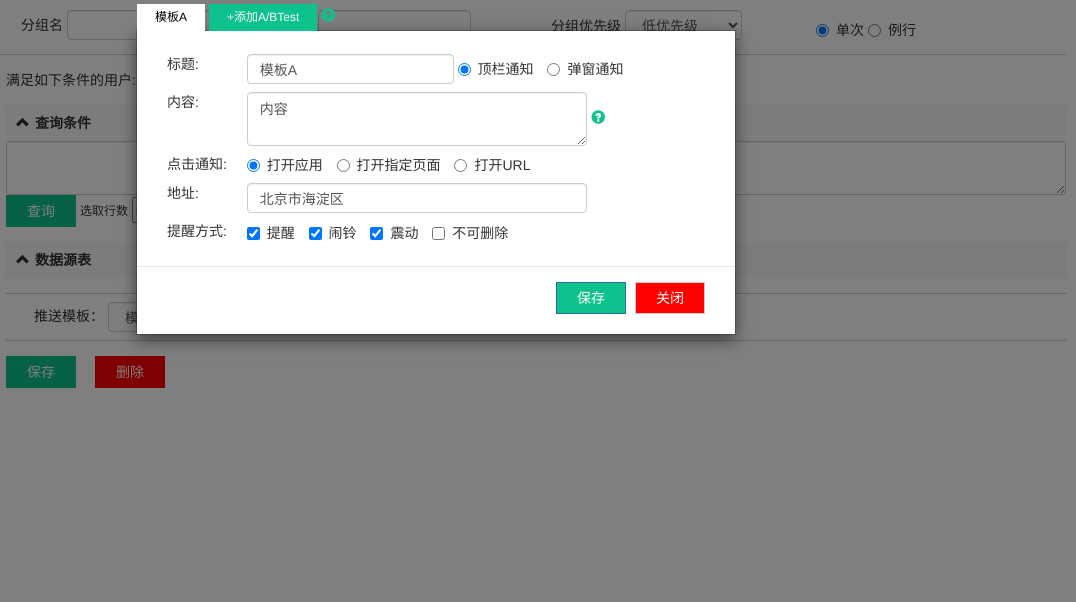
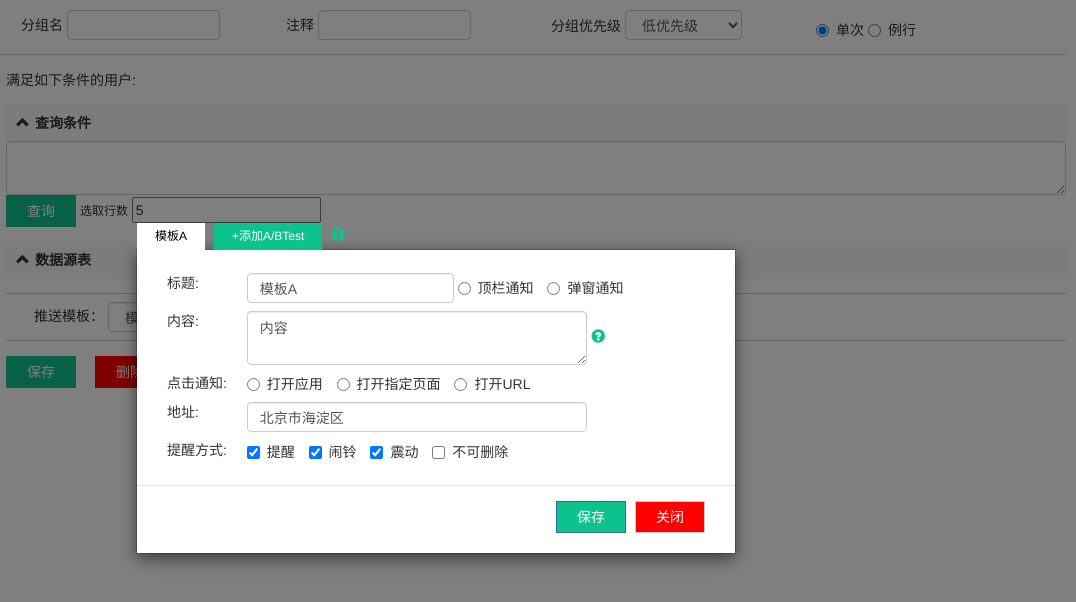
Before and after one commit to limanclear0726/partpro, a plain HTML site: page pro/index.html in a window 1280 px wide. Both pictures are taken after a click on the icon 526 px from the left and 314 px from the top of the page. Shown: the top 602 px of the page, 204-1280 px from the left. Drawn offline with Linux system fonts and the light colour scheme.

Commit message:
添加模板名称abcd

```diff
--- a/pro/css/index.css
+++ b/pro/css/index.css
@@ -65,7 +65,7 @@ label { font-weight:  normal; }
 #mytempplate .form-inline { margin: 8px 0 ;}
 .template_list { display: inline-block; }
 .templateheader { position: absolute; width:100%; top: -27px; left:0; }
-.templateheader a.templatename { display: inline-block;  background: #0ec28e; color: #fff;  padding:5px 18px; font-size: 12px; cursor: pointer; }
+.templateheader a.templatename { margin-right:5px; display: inline-block;  background: #0ec28e; color: #fff;  padding:5px 18px; font-size: 12px; cursor: pointer; }
 .templateheader a:hover { text-decoration: none; color: #fff; }
 .templateheader a.current { background: #fff; color: #000; }
 .errormsg { color: red; margin: 5px; }
--- a/pro/js/common.js
+++ b/pro/js/common.js
@@ -238,14 +238,13 @@ componentGroup.prototype = {
 
 };
 
-//模板
-
-//[{"id":"1","name":"模板A","data":{"name":"模板A","notice_method":"1","info":"内容","click_notice":"1",}}];
+//模板A B C D
+//[{"id":"1","text":"模板A","name":"模板A","notice_method":"1","info":"内容","click_notice":"1"}];
 
 var Template = function(option){
 	this.data = option.data;
 	this.obj  = option.obj;
-	this.temp_tabdata = [];
+	this.temp_tabdata = ['模板A',"模板B","模板C","模板D"];
 };
 
 Template.prototype =  {
@@ -269,7 +268,7 @@ Template.prototype =  {
 		this.data = tabdata;
 		var _this = this, temparr = [];
 		for(var i = 0 ; i < tabdata.length; i++ ){
-			temparr.push('<a class="templatename" id="'+tabdata[i].id+'" data=\''+JSON.stringify(tabdata[i])+'\' >'+tabdata[i].name+'</a>');
+			temparr.push('<a class="templatename" id="'+tabdata[i].id+'" data=\''+JSON.stringify(tabdata[i])+'\' >'+tabdata[i].text+'</a>');
 		}
 		_this.obj.find(".template_list").html(temparr.join(""));
 
@@ -278,9 +277,12 @@ Template.prototype =  {
 	getAjax:function(success){
 
 		// 测试数据
-		var tabdata = [{"id":"1","name":"模板A","name":"模板A","notice_method":"1","info":"内容","click_notice":"1","addr":"北京市海淀区","remind":[1,2,3]},
+		if(this.data.length == 0){
+			this.data = [{"id":"1","text":"模板A","name":"模板A","notice_method":"1","info":"内容","click_notice":"1","addr":"北京市海淀区","remind":[1,2,3]},
 				];
-		success(tabdata);
+		}
+
+		success(this.data);
 
 		//交互数据保存模板
 
@@ -347,7 +349,6 @@ Template.prototype =  {
 	},
 
 	saveData:function(){
-		console.log(this.data);
 		var _this = this;
 		var data = _this.getData();
 		var optiondata = [];
@@ -370,8 +371,9 @@ Template.prototype =  {
 
 		} else {
 			//新增的
-			optiondata = this.data;
+			optiondata = _this.data;
 			data['id'] = (new Date()).valueOf();
+			data['text'] = _this.temp_tabdata[_this.data.length];
 			optiondata.push(data);
 		}
 
@@ -431,8 +433,8 @@ Template.prototype =  {
 		$("body").on('click','a.addTemplatename',function(event){
 			var self = this;
 			var length = _this.data.length;
-			if(length > 4){
-				alert("您添加的模板不能超过4个");
+			if(length >= 4){
+				_this.obj.find('.errormsg').text("您添加的模板不能超过4个");
 				return false;
 			}
 			$('.templatename').removeClass('current');
@@ -455,7 +457,7 @@ Template.prototype =  {
 	render_template_select:function(optiondata){
 		var temparr = [];
 		for(var i = 0; i< optiondata.length; i++){
-			temparr.push('<option value="'+optiondata[i].id+'">'+optiondata[i].name+'</option>');
+			temparr.push('<option value="'+optiondata[i].id+'">'+optiondata[i].text+'</option>');
 		}
 		$('.template select[name="template"]').html(temparr.join(""));
 	}
--- a/pro/js/index.js
+++ b/pro/js/index.js
@@ -142,5 +142,19 @@ $(document).ready(function(){
 		window.template.init()
 	});
 
+	//modal 居中
 
-})
+	$('.modal').on('show.bs.modal', centerModals);
+	$(window).on('resize', centerModals);
+
+});
+
+/* center modal */
+function centerModals(){
+    $('.modal').each(function(i){
+        var $clone = $(this).clone().css('display', 'block').appendTo('body');    var top = Math.round(($clone.height() - $clone.find('.modal-content').height()) / 2);
+        top = top > 0 ? top : 0;
+        $clone.remove();
+        $(this).find('.modal-content').css("margin-top", top);
+    });
+}
```
